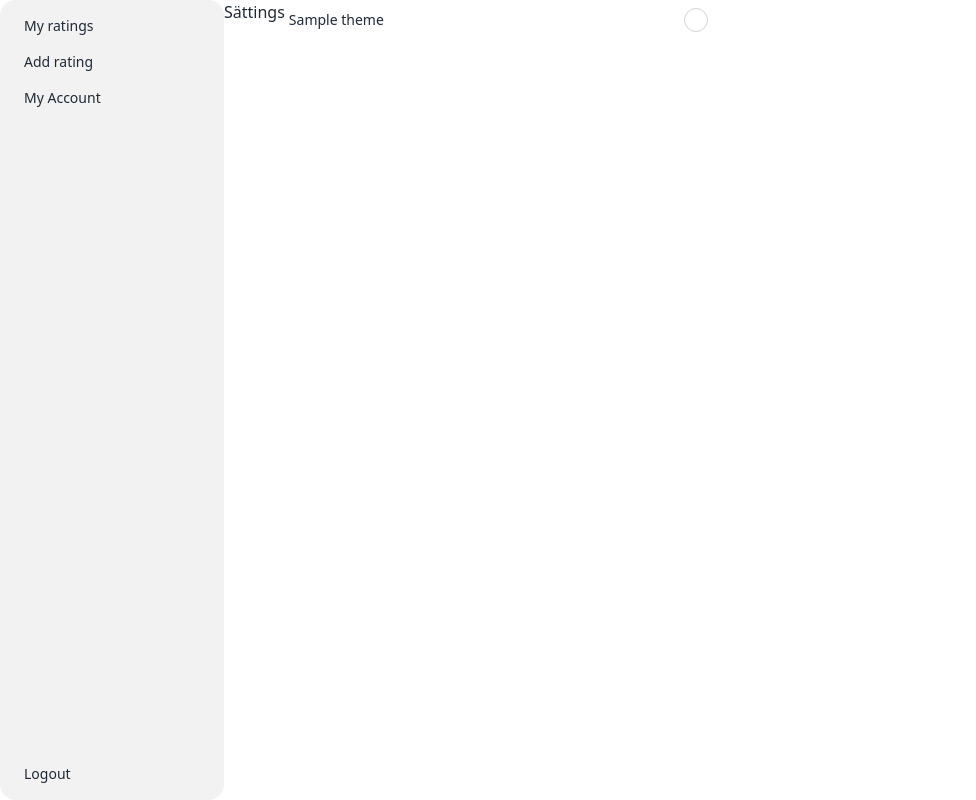
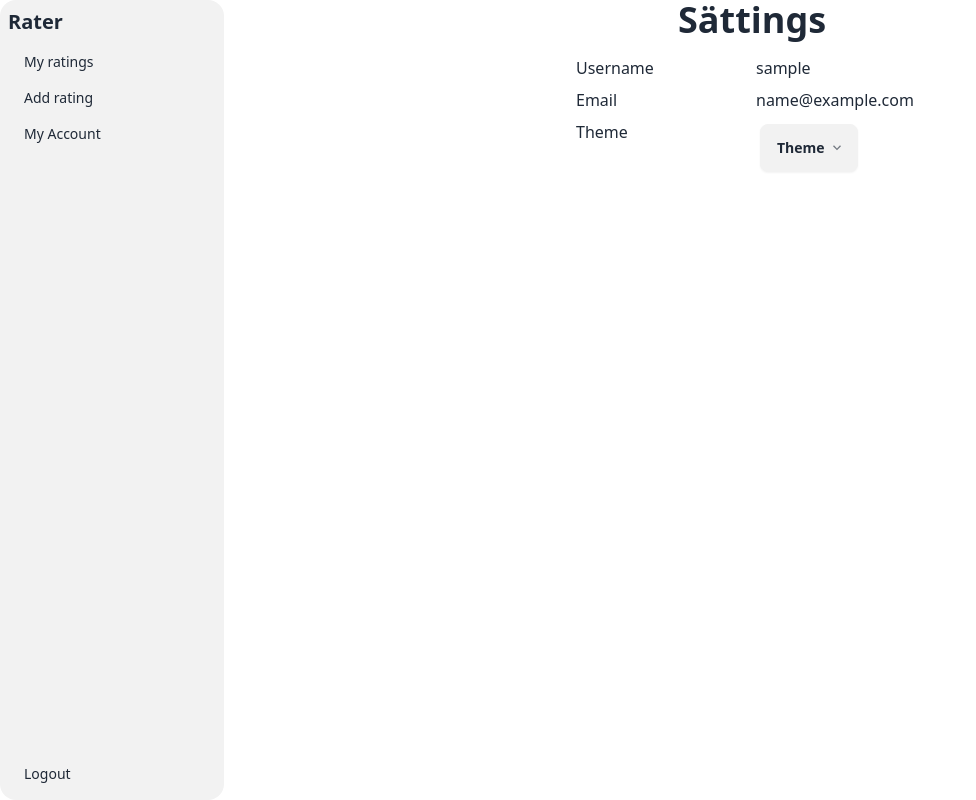
Before and after one commit to spynetS/rater, a Django app: template accounts/templates/accounts/settings.html in a window 1280 px wide. Shown: the whole page, without its empty margins (0-976 px from the left). Run offline with Django 4.2, Linux system fonts and the light colour scheme; a user stored in the database is signed in; tables that the repository leaves empty hold one stand-in row (values such as "Sample post"); the template is opened without the code that fills it: most values are stand-ins (such as "Sample title", 1, 10 or a date in 2020); some libraries are stand-ins or nearby versions.

Commit message:
setttings update

```diff
--- a/accounts/templates/accounts/base.html
+++ b/accounts/templates/accounts/base.html
@@ -19,6 +19,7 @@
 		<div class="min-w-56 h-screen " >
 			<ul class="flex flex-col justify-between fixed w-56 menu bg-base-200 rounded-box h-screen">
 				<ul class="">
+					<h2 class="mb-2 text-xl font-bold" >Rater</h2>
 					<li><a href='/account' >My ratings</a></li>
 					<li><a href='/account/add' >Add rating</a></li>
 					<li><a href='/account/settings'>My Account</a></li>
--- a/accounts/templates/accounts/settings.html
+++ b/accounts/templates/accounts/settings.html
@@ -1,8 +1,16 @@
 
 {% extends 'accounts/base.html' %}
 {% block content %}
-	<h1>Sättings</h1>
-	<div class="flex flex-col w-1/3" >
-		{% include 'accounts/theme_dropdown.html' with themes=themes %}
+	<div class="w-full flex flex-col items-center gap-4" >
+		<h1 class="text-4xl font-bold">Sättings</h1>
+		<div class=" grid grid-cols-2 w-1/3 gap-2" >
+			<h2>Username</h2>
+			<p>{{user.username}}</p>
+			<h2>Email</h2>
+			<p>{{user.email}}</p>
+
+			<h2>Theme</h2>
+			{% include 'accounts/theme_dropdown.html' with themes=themes %}
+		</div>
 	</div>
 {% endblock %}
--- a/accounts/templates/accounts/theme_dropdown.html
+++ b/accounts/templates/accounts/theme_dropdown.html
@@ -1,8 +1,29 @@
-{% for theme in themes %}
-<div class="form-control">
-  <label class="label cursor-pointer gap-4">
-    <span class="label-text">{{theme}}</span>
-    <input hx-post="/account/settheme/{{user.accounts.all.0.pk}}/" hx-vals='{"theme":"{{theme}}"}' type="radio" name="theme-radios" class="radio theme-controller" value="{{theme}}" />
-  </label>
+<div class="dropdown mb-72">
+  <div tabindex="0" role="button" class="btn m-1">
+    Theme
+    <svg
+      width="12px"
+      height="12px"
+      class="inline-block h-2 w-2 fill-current opacity-60"
+      xmlns="http://www.w3.org/2000/svg"
+      viewBox="0 0 2048 2048">
+      <path d="M1799 349l242 241-1017 1017L7 590l242-241 775 775 775-775z"></path>
+    </svg>
+  </div>
+  <ul tabindex="0" class="dropdown-content bg-base-300 rounded-box z-[1] w-52 p-2 shadow-2xl">
+
+    {% for theme in themes %}
+        <li>
+          <input
+            type="radio"
+            name="theme-dropdown"
+            class="theme-controller btn btn-sm btn-block btn-ghost justify-start"
+            aria-label="{{theme}}"
+            hx-post="/account/settheme/{{user.accounts.all.0.pk}}/"
+            hx-vals='{"theme":"{{theme}}"}'
+            value="{{theme}}" />
+        </li>
+    {% endfor %}
+
+  </ul>
 </div>
-{% endfor %}
```
